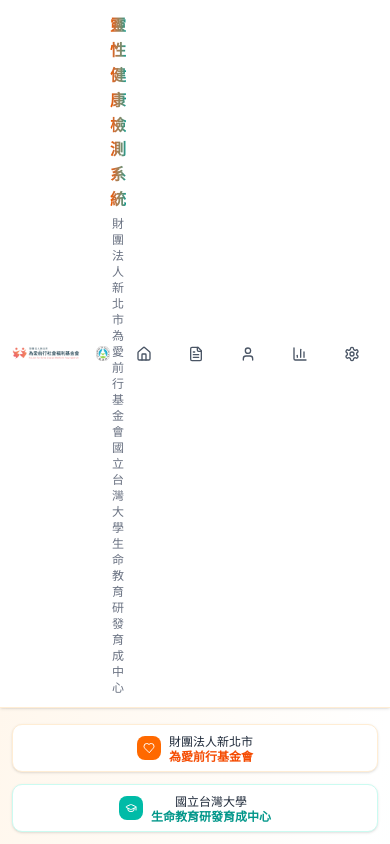
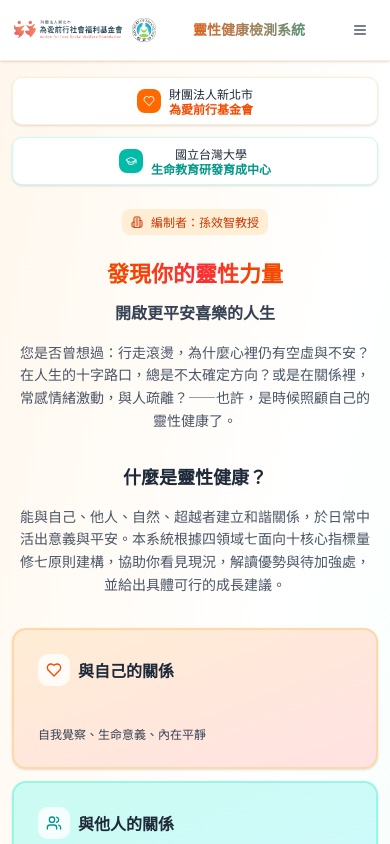
Before and after one commit to sun0615ni-sun/spiritual-health-assessment, a React (Vite) app: page / in a window 390 px wide. Shown: the top 844 px of the page. Built offline with nearby package versions, Linux system fonts and the light colour scheme.

Commit message:
Update Navigation.jsx

```diff
--- a/src/components/Navigation.jsx
+++ b/src/components/Navigation.jsx
@@ -1,9 +1,11 @@
-import React from 'react'
+import React, { useState } from 'react'
 import { Button } from './ui/button'
 import { Badge } from './ui/badge'
-import { Home, FileText, User, BarChart3, Settings } from 'lucide-react'
+import { Home, FileText, User, BarChart3, Settings, Menu, X } from 'lucide-react'
 
 const Navigation = ({ currentPage, onNavigate, totalResponses = 0 }) => {
+  const [isMobileMenuOpen, setIsMobileMenuOpen] = useState(false)
+
   const navItems = [
     { id: 'home', label: '首頁', icon: Home },
     { id: 'questionnaire', label: '問卷', icon: FileText },
@@ -12,18 +14,25 @@
     { id: 'admin', label: '後台管理', icon: Settings }
   ]
 
+  const handleNavigation = (pageId) => {
+    if (onNavigate) {
+      onNavigate(pageId)
+    }
+    setIsMobileMenuOpen(false) // 關閉手機選單
+  }
+
   return (
     <div className="sticky top-0 z-50 bg-white/95 backdrop-blur-sm border-b border-orange-100 shadow-sm">
-      <div className="container mx-auto px-4">
-        <div className="flex items-center justify-between py-3">
-          {/* Logo 區域 */}
-          <div className="flex items-center gap-4">
-            {/* 為愛前行基金會 LOGO */}
-            <div className="flex items-center gap-2">
+      <div className="w-full max-w-7xl mx-auto px-3 sm:px-4 md:px-6 lg:px-8">
+        <div className="flex items-center justify-between py-2 sm:py-3 min-h-[60px] sm:min-h-[70px]">
+
+          {/* Logo 區域 - 響應式調整 */}
+          <div className="flex items-center gap-2 sm:gap-3 md:gap-4 flex-shrink-0">
+            <div className="flex items-center gap-1 sm:gap-2">
               <img
                 src="/spiritual-health-assessment/afl-logo.png"
-                alt="財團法人新北市為愛前行基金會"
-                className="h-10 w-auto object-contain"
+                alt="財團法人新北市為愛前行社會福利基金會"
+                className="h-6 sm:h-8 md:h-10 w-auto object-contain"
                 onError={(e) => {
                   console.log('AFL logo failed to load');
                   e.target.style.display = 'none';
@@ -31,12 +40,11 @@
               />
             </div>
 
-            {/* 台大生命教育中心 LOGO */}
-            <div className="flex items-center gap-2">
+            <div className="flex items-center gap-1 sm:gap-2">
               <img
                 src="/spiritual-health-assessment/ntu-logo.png"
                 alt="國立台灣大學生命教育研發育成中心"
-                className="h-10 w-auto object-contain"
+                className="h-6 sm:h-8 md:h-10 w-auto object-contain"
                 onError={(e) => {
                   console.log('NTU logo failed to load');
                   e.target.style.display = 'none';
@@ -45,19 +53,19 @@
             </div>
           </div>
 
-          {/* 系統標題和機構名稱 */}
-          <div className="flex-1 text-center">
-            <h1 className="text-lg font-bold bg-gradient-to-r from-orange-600 to-teal-600 bg-clip-text text-transparent">
+          {/* 系統標題和機構名稱 - 響應式調整 */}
+          <div className="flex-1 text-center px-2 sm:px-4 min-w-0">
+            <h1 className="text-sm sm:text-base md:text-lg lg:text-xl font-bold bg-gradient-to-r from-orange-600 to-teal-600 bg-clip-text text-transparent leading-tight truncate">
               靈性健康檢測系統
             </h1>
-            <div className="text-xs text-gray-500 mt-1">
-              <div>財團法人新北市為愛前行基金會</div>
-              <div>國立台灣大學生命教育研發育成中心</div>
+            <div className="text-xs text-gray-500 mt-0.5 sm:mt-1 hidden sm:block">
+              <div className="truncate">財團法人新北市為愛前行社會福利基金會</div>
+              <div className="truncate">國立台灣大學生命教育研發育成中心</div>
             </div>
           </div>
 
-          {/* 導航按鈕 */}
-          <div className="flex items-center gap-2">
+          {/* 桌面版導航按鈕 */}
+          <div className="hidden lg:flex items-center gap-1 xl:gap-2 flex-shrink-0">
             {navItems.map((item) => {
               const IconComponent = item.icon
               const isActive = currentPage === item.id
@@ -65,23 +73,25 @@
               return (
                 <Button
                   key={item.id}
-                  onClick={() => onNavigate(item.id)}
+                  onClick={() => handleNavigation(item.id)}
                   variant={isActive ? "default" : "ghost"}
                   size="sm"
-                  className={
-                    isActive
+                  className={`
+                    px-2 xl:px-3 py-2 text-xs xl:text-sm font-medium transition-all duration-200 relative
+                    ${isActive
                       ? 'bg-gradient-to-r from-orange-500 to-red-500 text-white shadow-md'
                       : 'text-gray-600 hover:text-orange-600 hover:bg-orange-50'
-                  }
+                    }
+                  `}
                 >
-                  <IconComponent className="w-4 h-4 mr-2" />
-                  <span className="hidden sm:inline">{item.label}</span>
+                  <IconComponent className="w-3 h-3 xl:w-4 xl:h-4 mr-1 xl:mr-2 flex-shrink-0" />
+                  <span className="hidden xl:inline truncate">{item.label}</span>
 
                   {/* 後台管理的回應數量徽章 */}
                   {item.id === 'admin' && totalResponses > 0 && (
                     <Badge
                       variant="secondary"
-                      className="ml-2 bg-teal-100 text-teal-700 text-xs"
+                      className="ml-1 xl:ml-2 bg-teal-100 text-teal-700 text-xs px-1 py-0 min-w-[16px] h-4"
                     >
                       {totalResponses}
                     </Badge>
@@ -90,7 +100,97 @@
               )
             })}
           </div>
+
+          {/* 平板版導航按鈕（簡化版） */}
+          <div className="hidden md:flex lg:hidden items-center gap-1 flex-shrink-0">
+            {navItems.map((item) => {
+              const IconComponent = item.icon
+              const isActive = currentPage === item.id
+
+              return (
+                <Button
+                  key={item.id}
+                  onClick={() => handleNavigation(item.id)}
+                  variant={isActive ? "default" : "ghost"}
+                  size="sm"
+                  className={`
+                    px-2 py-2 transition-all duration-200 relative
+                    ${isActive
+                      ? 'bg-gradient-to-r from-orange-500 to-red-500 text-white shadow-md'
+                      : 'text-gray-600 hover:text-orange-600 hover:bg-orange-50'
+                    }
+                  `}
+                  title={item.label}
+                >
+                  <IconComponent className="w-4 h-4 flex-shrink-0" />
+
+                  {/* 後台管理的回應數量徽章 */}
+                  {item.id === 'admin' && totalResponses > 0 && (
+                    <Badge
+                      variant="secondary"
+                      className="absolute -top-1 -right-1 bg-teal-100 text-teal-700 text-xs px-1 py-0 min-w-[16px] h-4"
+                    >
+                      {totalResponses}
+                    </Badge>
+                  )}
+                </Button>
+              )
+            })}
+          </div>
+
+          {/* 手機版選單按鈕 */}
+          <div className="md:hidden flex-shrink-0">
+            <Button
+              variant="ghost"
+              size="sm"
+              onClick={() => setIsMobileMenuOpen(!isMobileMenuOpen)}
+              className="text-gray-600 hover:text-orange-600 hover:bg-orange-50 p-2"
+            >
+              {isMobileMenuOpen ? <X className="w-5 h-5" /> : <Menu className="w-5 h-5" />}
+            </Button>
+          </div>
         </div>
+
+        {/* 手機版下拉選單 */}
+        {isMobileMenuOpen && (
+          <div className="md:hidden border-t border-orange-100 py-2 bg-white/95 backdrop-blur-sm">
+            <div className="flex flex-col gap-1">
+              {navItems.map((item) => {
+                const IconComponent = item.icon
+                const isActive = currentPage === item.id
+
+                return (
+                  <Button
+                    key={item.id}
+                    onClick={() => handleNavigation(item.id)}
+                    variant={isActive ? "default" : "ghost"}
+                    size="sm"
+                    className={`
+                      justify-start w-full px-3 py-2 text-sm font-medium transition-all duration-200
+                      ${isActive
+                        ? 'bg-gradient-to-r from-orange-500 to-red-500 text-white shadow-md'
+                        : 'text-gray-600 hover:text-orange-600 hover:bg-orange-50'
+                      }
+                    `}
+                  >
+                    <IconComponent className="w-4 h-4 mr-3 flex-shrink-0" />
+                    <span className="flex-1 text-left">{item.label}</span>
+
+                    {/* 後台管理的回應數量徽章 */}
+                    {item.id === 'admin' && totalResponses > 0 && (
+                      <Badge
+                        variant="secondary"
+                        className="bg-teal-100 text-teal-700 text-xs px-2 py-0 min-w-[20px] h-5"
+                      >
+                        {totalResponses}
+                      </Badge>
+                    )}
+                  </Button>
+                )
+              })}
+            </div>
+          </div>
+        )}
       </div>
     </div>
   )
```
